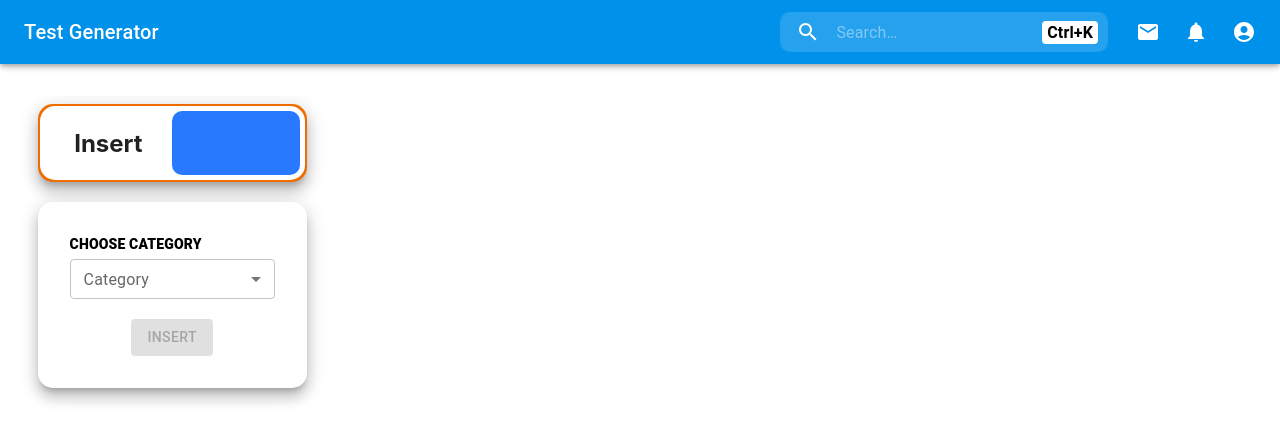
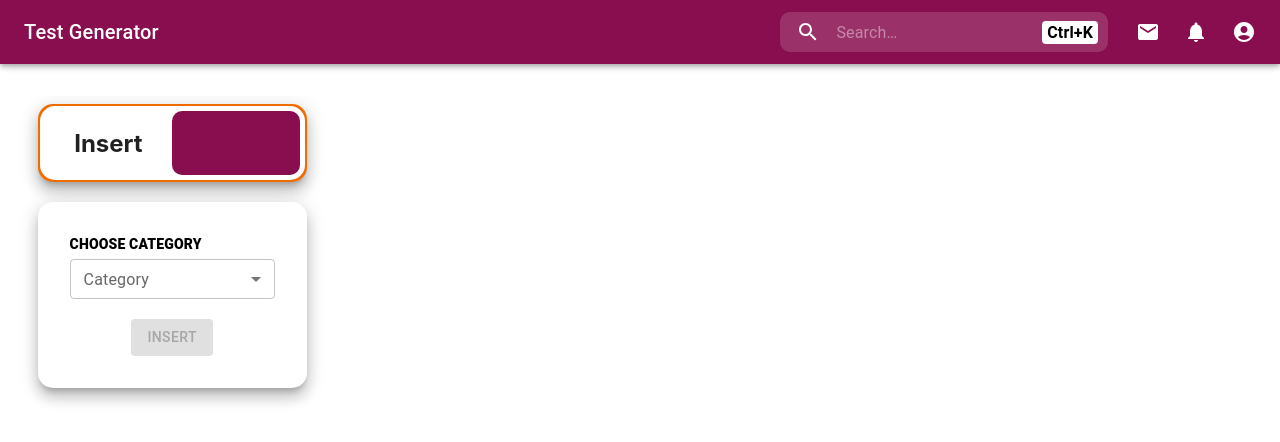
Before and after one commit to nortadzhiev-rustam/test-generator, a React (Create React App) app in the folder frontend/: page / in a window 1280 px wide. Shown: the top 442 px of the page. Built offline with nearby package versions, Linux system fonts and the light colour scheme.

Commit message:
color updated

```diff
--- a/frontend/src/components/Home.js
+++ b/frontend/src/components/Home.js
@@ -48,7 +48,7 @@ const TextDiv = styled('div')({
 
 const SwitchDiv = styled('div')({
   height: 60,
-  backgroundColor: '#2979ff',
+  backgroundColor: '#880e4f',
   display: 'flex',
   justifyContent: 'center',
   alignItems: 'center',
--- a/frontend/src/components/NavBar.js
+++ b/frontend/src/components/NavBar.js
@@ -9,13 +9,14 @@ import InputBase from '@mui/material/InputBase';
 import Badge from '@mui/material/Badge';
 import MenuItem from '@mui/material/MenuItem';
 import Menu from '@mui/material/Menu';
-import { InputAdornment } from '@mui/material';
+import { InputAdornment, useScrollTrigger, Slide } from '@mui/material';
 import SearchIcon from '@mui/icons-material/Search';
 import AccountCircle from '@mui/icons-material/AccountCircle';
 import MailIcon from '@mui/icons-material/Mail';
 import NotificationsIcon from '@mui/icons-material/Notifications';
 import MoreIcon from '@mui/icons-material/MoreVert';
 import { useSelector } from 'react-redux';
+
 const Search = styled('div')(({ theme }) => ({
   position: 'relative',
   height: 40,
@@ -63,7 +64,7 @@ const AppBar = styled(MuiAppBar, {
       duration: theme.transitions.duration.enteringScreen,
     }),
   }),
-  backgroundColor: theme.palette.type === 'dark' ? '#263238' : '#0091ea',
+  backgroundColor: '#880e4f',
 }));
 
 const StyledInputBase = styled(InputBase)(({ theme }) => ({
@@ -87,7 +88,23 @@ const Space = styled('div')(({ theme }) => ({
 
 const drawerWidth = 240;
 
-const NavBar = () => {
+function HideOnScroll(props) {
+  const { children, window } = props;
+  // Note that you normally won't need to set the window ref as useScrollTrigger
+  // will default to window.
+  // This is only being set here because the demo is in an iframe.
+  const trigger = useScrollTrigger({
+    target: window ? window() : undefined,
+  });
+
+  return (
+    <Slide appear={false} direction='down' in={!trigger}>
+      {children}
+    </Slide>
+  );
+}
+
+const NavBar = (props) => {
   const [anchorEl, setAnchorEl] = React.useState(null);
   const [mobileMoreAnchorEl, setMobileMoreAnchorEl] = React.useState(null);
 
@@ -189,7 +206,8 @@ const NavBar = () => {
     <Box sx={{ flexGrow: 1 }}>
       {!isFull && (
         <>
-          <AppBar position='fixed'>
+          <HideOnScroll {...props}>
+            <AppBar position='fixed' color='secondary'>
               <Toolbar>
                 <Typography variant='h6' noWrap component='div'>
                   Test Generator
@@ -279,6 +297,8 @@ const NavBar = () => {
                 </Box>
               </Toolbar>
             </AppBar>
+          </HideOnScroll>
+
           <Space />
           {renderMobileMenu}
           {renderMenu}
--- a/frontend/src/components/TestInsertWindow.js
+++ b/frontend/src/components/TestInsertWindow.js
@@ -143,7 +143,7 @@ const InsertWindow = () => {
             }}
           >
             <TextField
-              sx={{ marginBottom: 5, width: '50%' }}
+              sx={{ marginBottom: 5, width: {xs:'100%', md: '50%'} }}
               id='Title'
               label='Question Title'
               size='small'
@@ -390,7 +390,7 @@ const InsertWindow = () => {
               )}
             </div>
             <Typography
-              variant='h6'
+              variant='body1'
               fontFamily='roboto'
               color='#0077b6'
               fontWeight='900'
```
Lines whose indentation alone changed are shown as unchanged.
